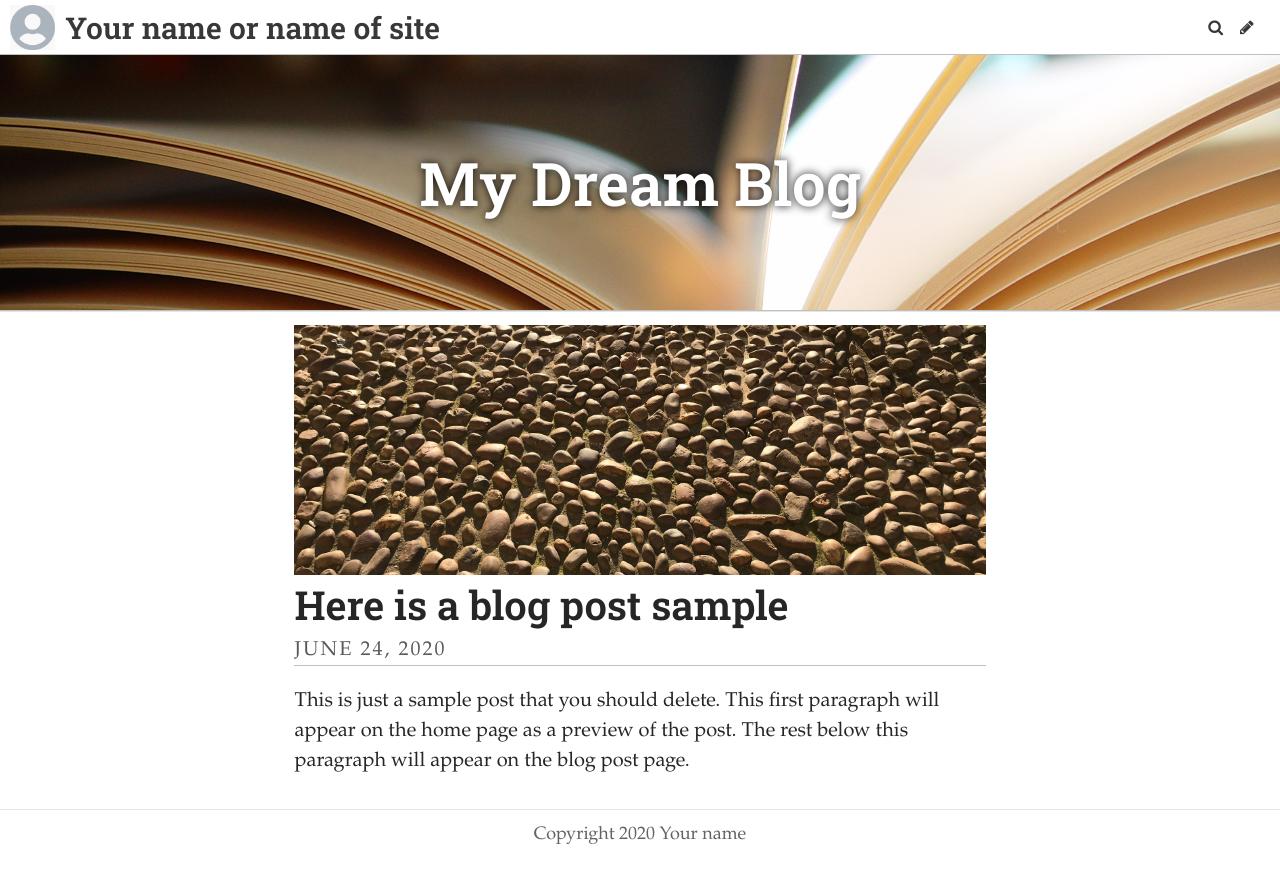
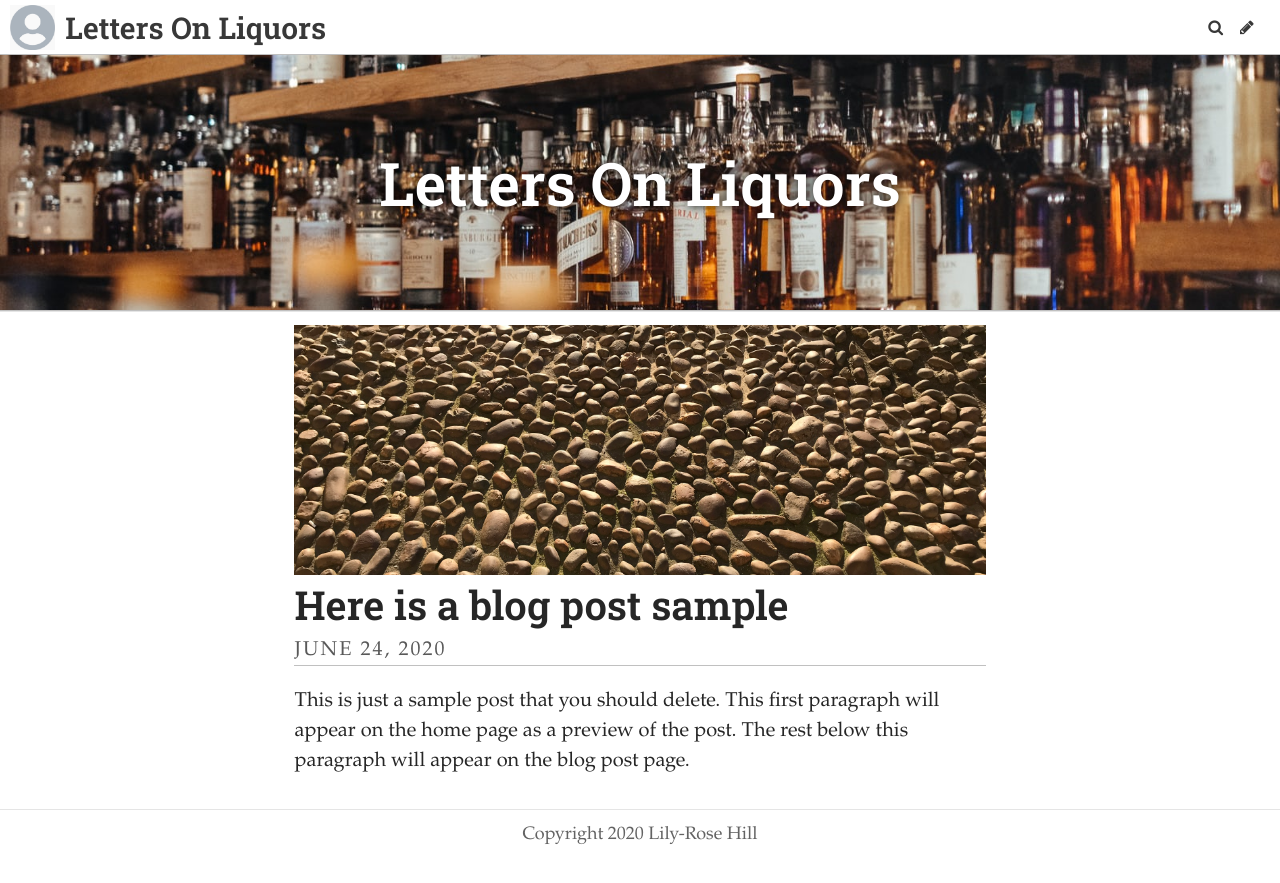
Before and after one commit to LilyRose00/LettersOnLiquors, a Jekyll site: the page built from index.html, in a window 1280 px wide. Shown: the top 883 px of the page. Built offline with Jekyll 4.4.1, drawn with Linux system fonts in a browser that asks for light colours; some web fonts are replaced; the list of posts is cut into pages by our own code.

Commit message:
Update Settings “general”

```diff
--- a/_data/settings.yml
+++ b/_data/settings.yml
@@ -1,11 +1,11 @@
-title: Your name or name of site
-description: A website with a blog
-header_text: My Dream Blog
-footer_text: Copyright 2020 Your name
-header_feature_image: ../uploads/pages.jpg
-bannerheight: "20vmax"
-gridlayout: false
+title: Letters On Liquors
+description: "The blog that looks into typography on beverages. "
+header_text: "Letters On Liquors "
+footer_text: Copyright 2020 Lily-Rose Hill
+header_feature_image: ../uploads/photo-1508253730651-e5ace80a7025.jpeg
+bannerheight: 20vmax
 logo: /uploads/logo.jpg
 favicon: /uploads/favicon.ico
+gridlayout: false
+fixednavbar: false
 upzoom: true
-fixednavbar: false
```
Also changed, not shown: uploads/photo-1508253730651-e5ace80a7025.jpeg (added).
